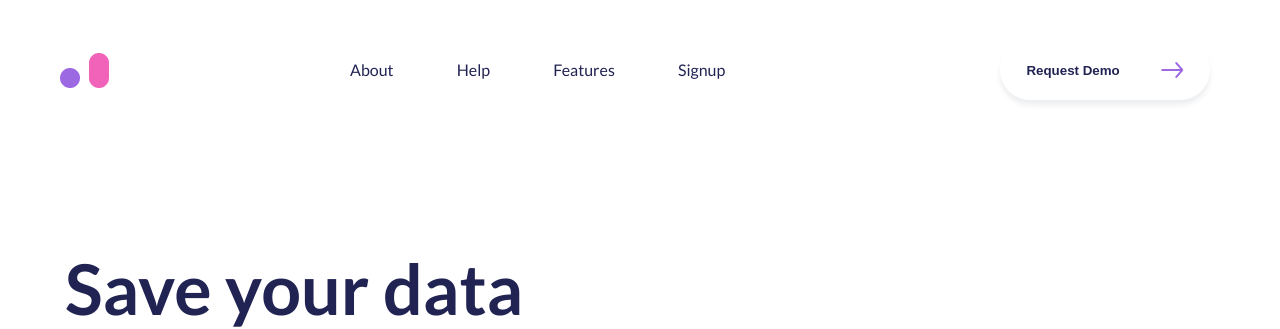
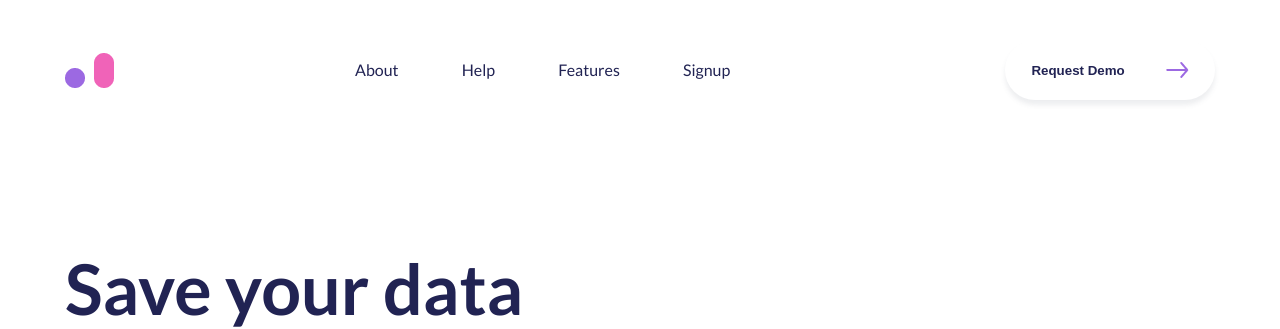
Before and after one commit to VeronikaChorna/cursor_hw_6, a plain HTML site: page index.html in a window 1280 px wide. Shown: the top 329 px of the page. Drawn offline with Linux system fonts and the light colour scheme.

Commit message:
modify header

```diff
--- a/index.html
+++ b/index.html
@@ -10,6 +10,7 @@
 </head>
 <body>
     <!--Header section-->
+    <div class="header-start">
     <div class="header">
         <div class="image-header">
             <img class="logo" src="./images/Logo (1).png" alt="Logo"> </div>
@@ -26,7 +27,7 @@
             <div class="header-button"><button class="button1"><a href="./index.html">Request Demo</a><img class="img-arrow" src="./images/Group 56 (2).png" alt="pointer"></button>
         </div>
     </div>
-    </header>
+    </div>
 
     <!--Sections-->
     <main class="main">
--- a/stylesheet.css/styles.css
+++ b/stylesheet.css/styles.css
@@ -3,6 +3,12 @@
 body {
     padding: 40px 60px 40px 60px;
     font-family: 'Lato';
+}
+
+.header-start {
+    display: flex;
+    flex-direction: column;
+    align-items: center;
 }
 
 .header {
@@ -11,7 +17,6 @@ body {
     flex-direction: row;
     align-items: center;
     margin-bottom: 150px;
-    justify-content: flex-end;
 }
 
 .logo {
```
